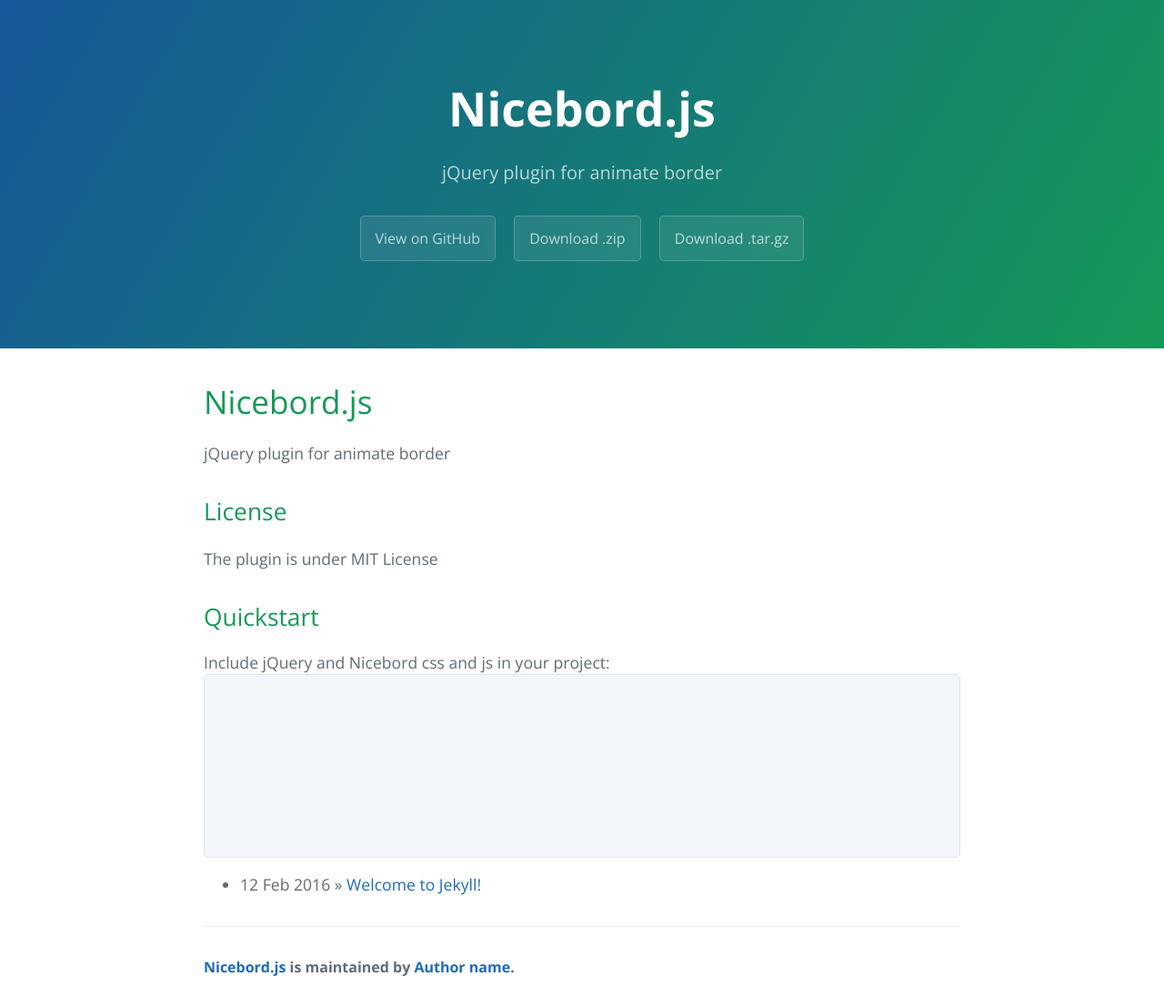
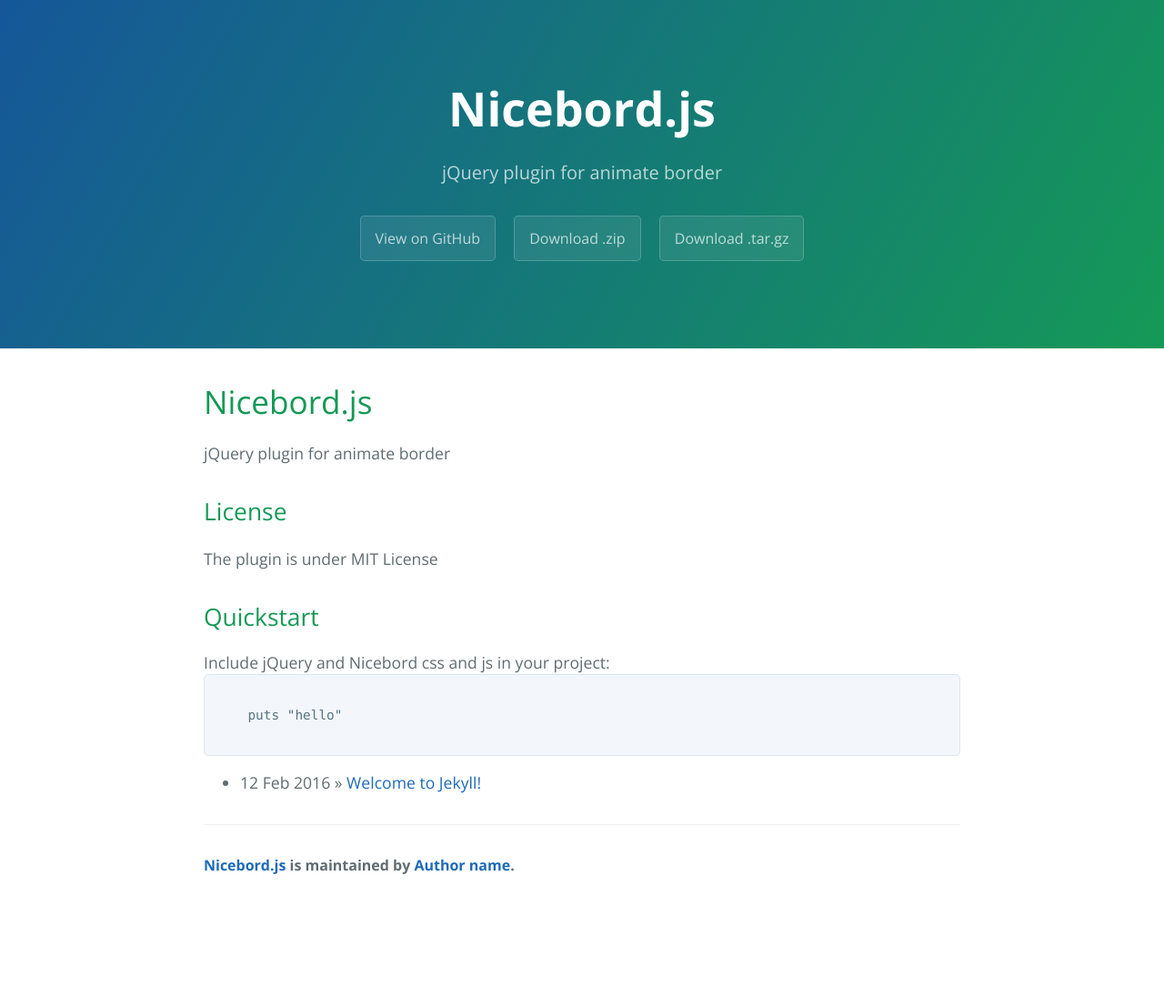
Before and after one commit to dkdevru/nicebord, a Jekyll site: the page built from index.html, in a window 1280 px wide. Shown: the whole page at 91% size. Built offline with Jekyll 4.4.1, drawn with Linux system fonts in a browser that asks for light colours; nearby versions of some CDN libraries; the list of posts is cut into pages by our own code; after the commit the page ends 995 px from its top, so only the background shows below that.

```diff
--- a/_includes/head.html
+++ b/_includes/head.html
@@ -9,8 +9,4 @@
   <link rel="stylesheet" href="{{ site.baseurl }}/css/nicebord.css">
   <script src="https://ajax.googleapis.com/ajax/libs/jquery/1.12.0/jquery.min.js"></script>
   <script src="{{ site.baseurl }}/js/nicebord.js"></script>
-  <link rel="stylesheet"
-      href="//cdnjs.cloudflare.com/ajax/libs/highlight.js/9.12.0/styles/default.min.css">
-<script src="//cdnjs.cloudflare.com/ajax/libs/highlight.js/9.12.0/highlight.min.js"></script>
-<script>hljs.initHighlightingOnLoad();</script>
 </head>
--- a/index.html
+++ b/index.html
@@ -20,9 +20,7 @@ title: {{ site.name }}
 
   <pre>
   <code class="html">
-    <script src="https://ajax.googleapis.com/ajax/libs/jquery/1.12.0/jquery.min.js"></script>
-<link rel="stylesheet" href="path/to/nicebord.css">
-<script src="path/to/nicebord.js"></script>
+    puts "hello"
   </code>
 </pre>
 
```
